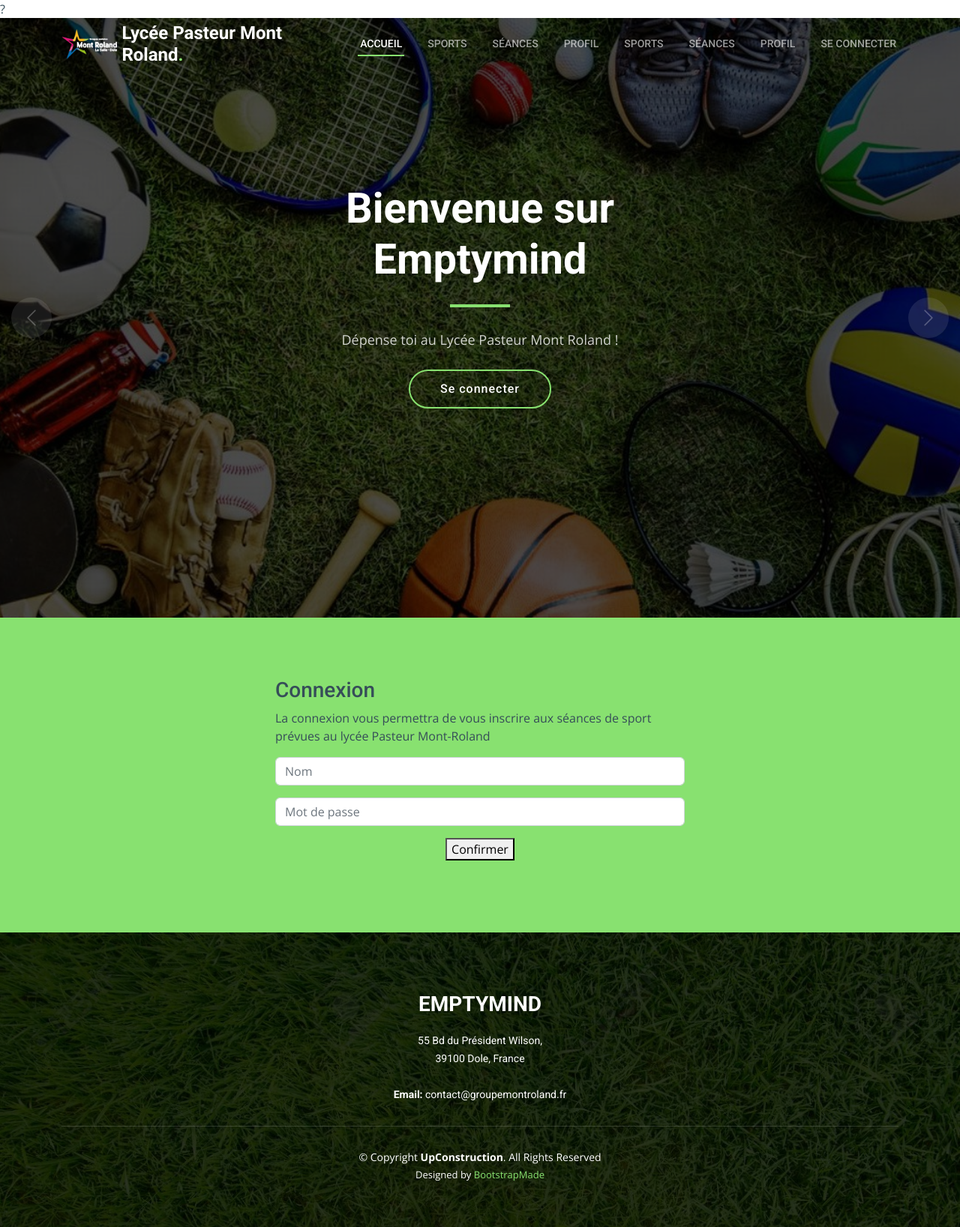
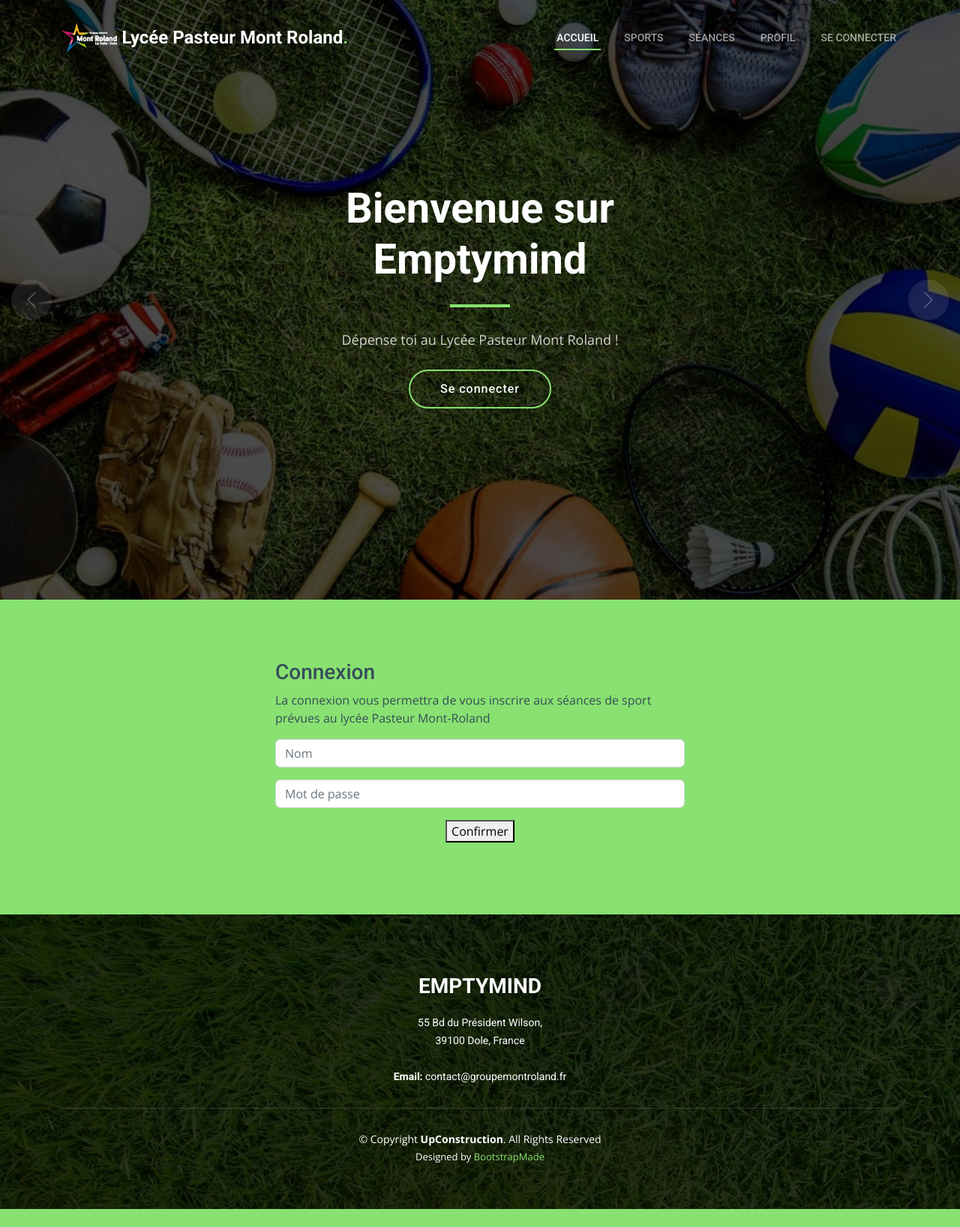
Before and after one commit to Sommaly/Cloverleaf, a PHP site: page /Cloverleaf/accueil.php in a window 1280 px wide. Shown: the whole page at 75% size. After the commit the page ends 1613 px from the top, so only its background shows below. Run offline with PHP 8.4, Linux system fonts and the light colour scheme.

Commit message:
correction

```diff
--- a/accueil.php
+++ b/accueil.php
@@ -41,12 +41,6 @@
 
 <body>
 
-
-
-
-
-
-        ?
   <!-- ======= Header ======= -->
   <header id="header" class="header d-flex align-items-center">
     <div class="container-fluid container-xl d-flex align-items-center justify-content-between">
@@ -68,9 +62,6 @@
           ">Séances</a></li>
           <li><a href="profil.php
           ">Profil</a></li>
-          <li><a href="sports.php">Sports</a></li>
-          <li><a href="seances.php">Séances</a></li>
-          <li><a href="profil.php">Profil</a></li>
           <li><a data-aos="fade-up" data-aos-delay="200" href="#se-connecter" class="btn-get-started">Se connecter</a>
         </ul>
       </nav><!-- .navbar -->
@@ -115,7 +106,6 @@
   <main id="main">
 
     <!-- ======= Get Started Section ======= -->
-
     <section id="se-connecter" class="se-connecter section-bg">
       <div class="container">
 
@@ -123,17 +113,17 @@
 
           <div class="col-lg-3" data-aos="fade"></div>
           <div class="col-lg-6" data-aos="fade">
-            <form action="check_login.php" method="post">
+            <form action="forms/accueil.php" method="post" class="php-email-form">
               <h3>Connexion</h3>
               <p>La connexion vous permettra de vous inscrire aux séances de sport prévues au lycée Pasteur Mont-Roland</p>
               <div class="row gy-3">
 
                 <div class="col-md-12">
-                  <input type="text" name="login" class="form-control" placeholder="Nom" required>
+                  <input type="text" name="name" class="form-control" placeholder="Nom" required>
                 </div>
 
                 <div class="col-md-12">
-                  <input type="password" name="pwd" class="form-control" placeholder="Mot de passe" required>
+                  <input type="password" name="password" class="form-control" placeholder="Mot de passe" required>
                 </div>
 
                 <div class="col-md-12 text-center">
```
